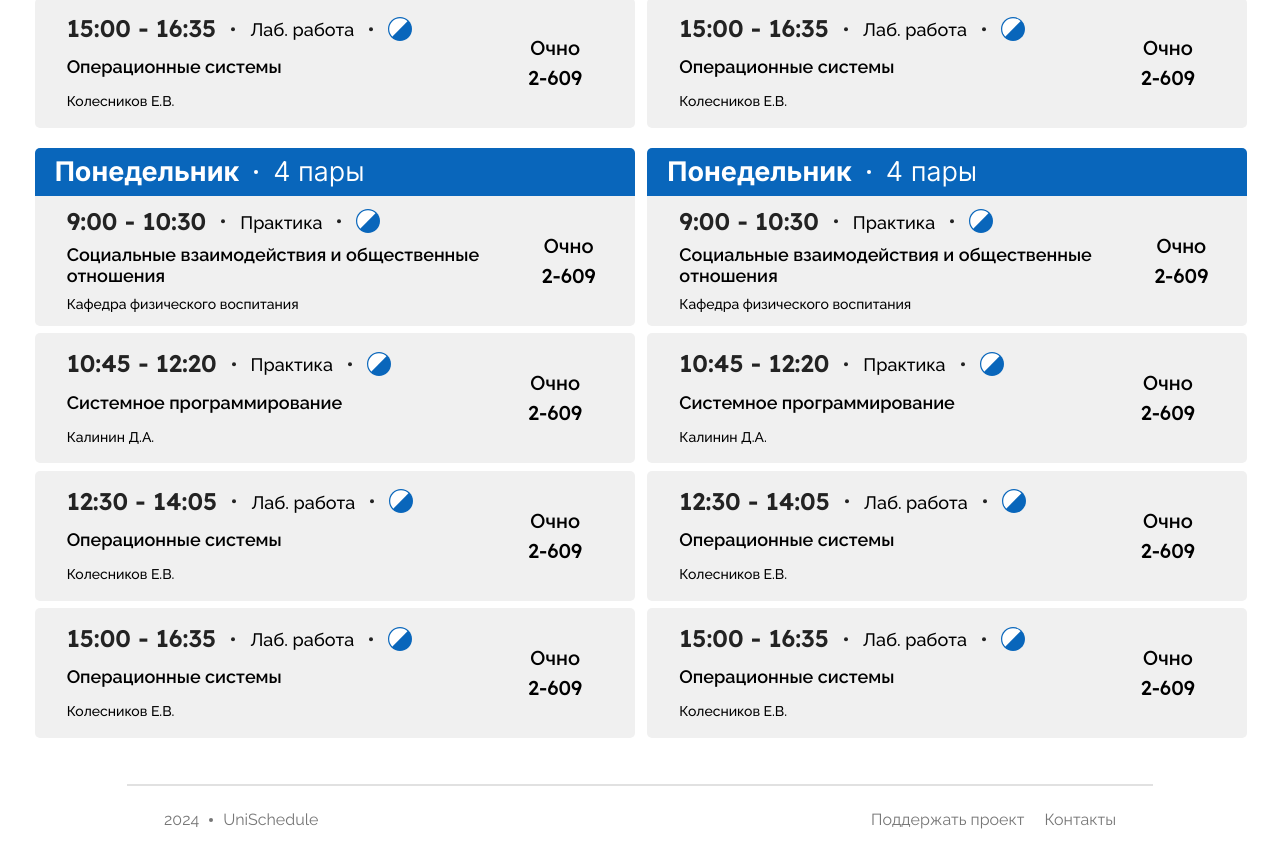
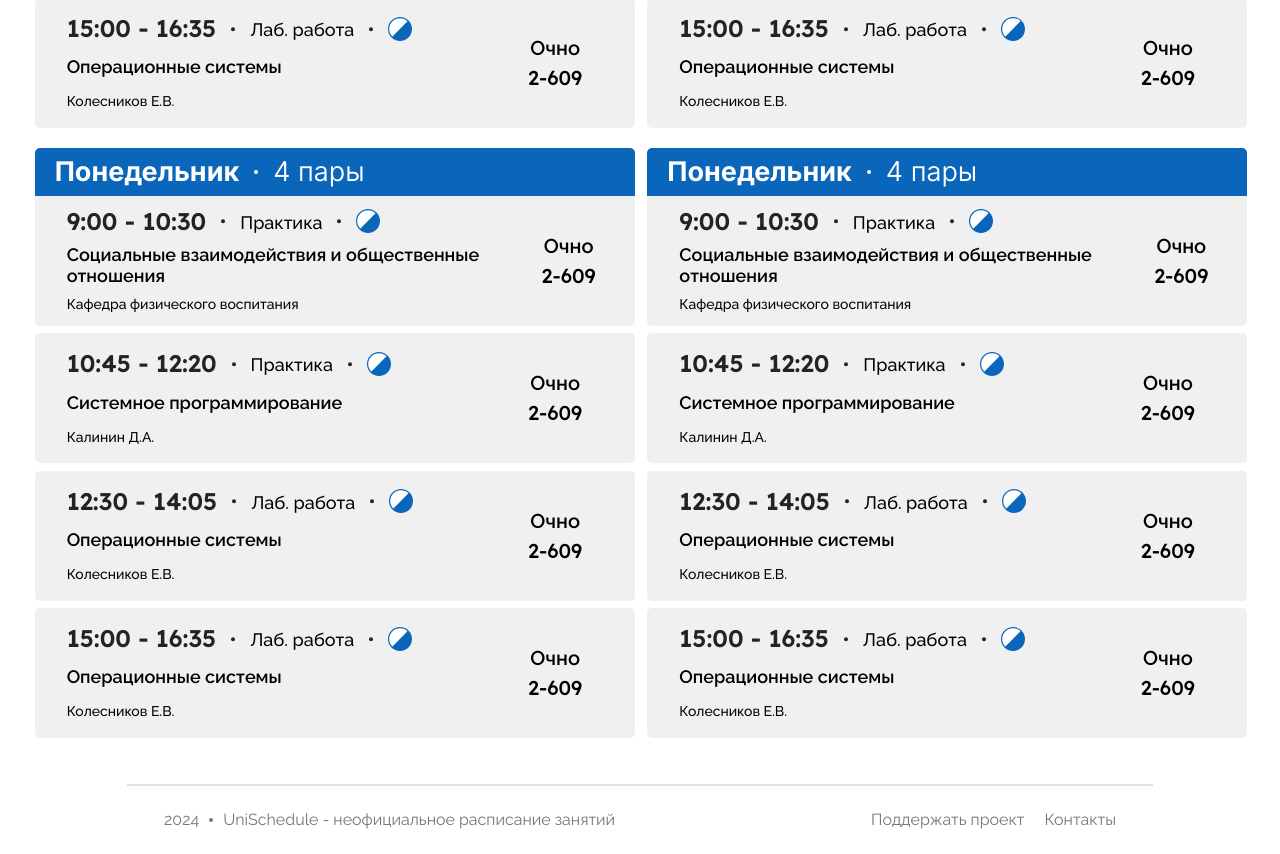
Before and after one commit to kiespetch1/unischedule-frontend, a React (Create React App) app: page / in a window 1280 px wide. Shown: the part 1359-2213 px from the top of the page. Built offline with nearby package versions, Linux system fonts and the light colour scheme.

Commit message:
исправлены тогглы

```diff
--- a/src/Components/Footer.js
+++ b/src/Components/Footer.js
@@ -10,11 +10,11 @@ const Footer = () => {
                 <div className="footerTextContainer">
                     <div className="footerText">2024</div>
                     <DotDivider/>
-                    <div className="footerText">UniSchedule</div>
+                    <div className="footerText">UniSchedule - неофициальное расписание занятий</div>
                 </div>
                 <div className="footerTextContainer">
-                    <div className="footerText">Поддержать проект</div>
-                    <div className="footerText">Контакты</div>
+                    <a href="https://yoomoney.ru/to/410017122242919" target="_blank" rel="noreferrer" className="footerText">Поддержать проект</a>
+                    <a href="https://t.me/kiespetchq" target="_blank" rel="noreferrer" className="footerText">Контакты</a>
                 </div>
             </div>
         </div>
--- a/src/index.css
+++ b/src/index.css
@@ -467,6 +467,7 @@ header {
     display: flex;
     align-items: center;
     text-align: center;
+    text-decoration: none;
 
     color: #767676;
 
@@ -581,6 +582,7 @@ header {
     display: flex;
     flex-direction: row;
     justify-content: space-between;
+    align-items: center;
 
     width: 315px;
     height: 47px;
@@ -594,7 +596,6 @@ header {
     display: flex;
     width: 150px;
     height: 37px;
-    top: 3px;
     left: 3px;
     align-items: center;
     justify-content: center;
@@ -608,7 +609,6 @@ header {
     display: flex;
     width: 150px;
     height: 37px;
-    top: 3px;
     right: 3px;
     align-items: center;
     justify-content: center;
```
